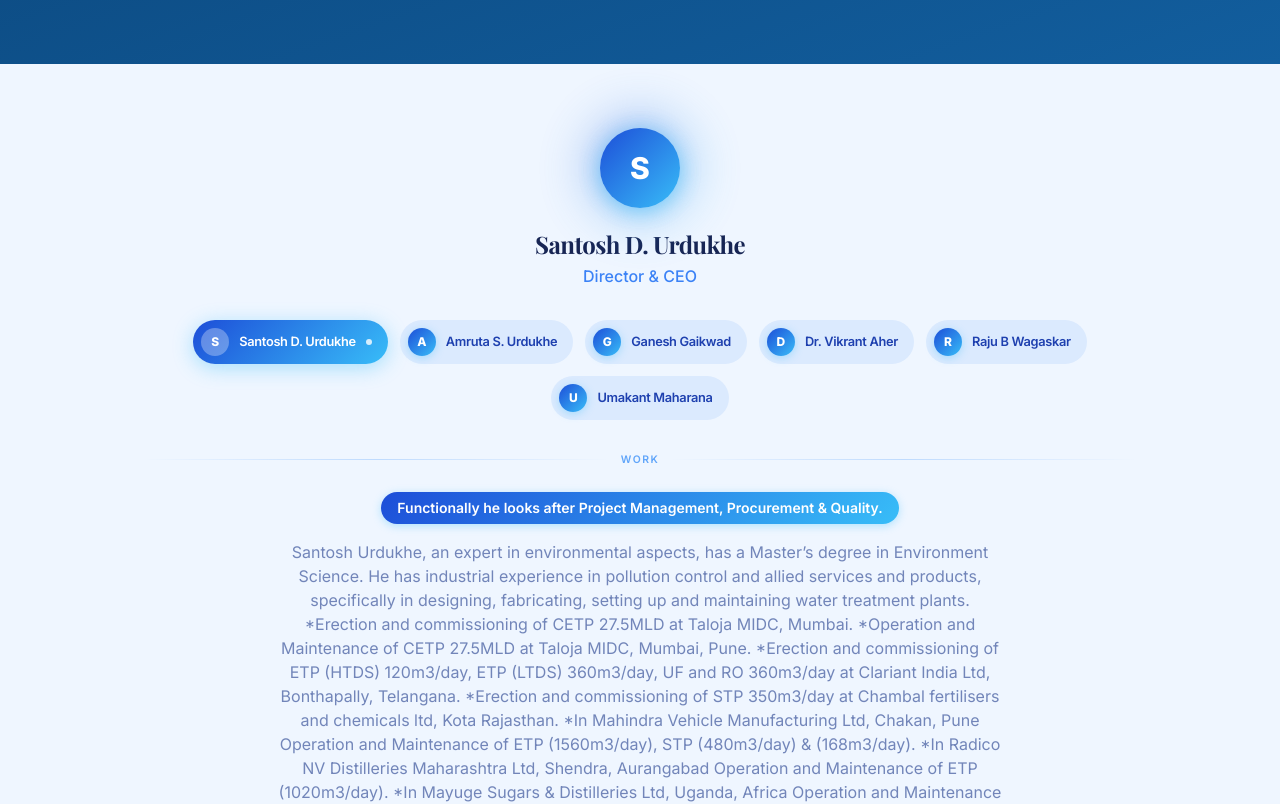
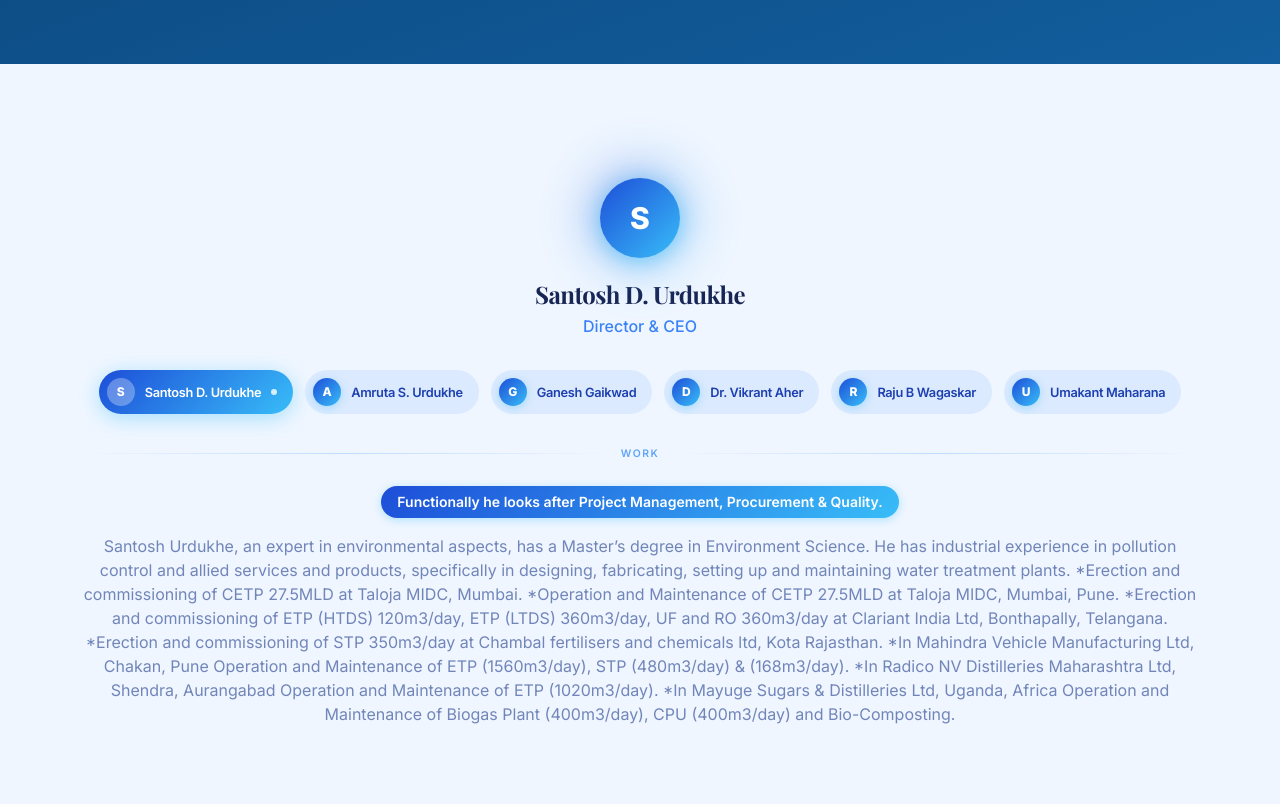
Before and after one commit to Sumeet1885/sa-enviro, a React (Vite) app: page /team in a window 1280 px wide. Shown: the part 380-1184 px from the top of the page. Built offline with nearby package versions, Linux system fonts and the light colour scheme.

Commit message:
Has Fixed the Team Desc Section

```diff
--- a/src/components/Sections/BlogPage.tsx
+++ b/src/components/Sections/BlogPage.tsx
@@ -279,7 +279,7 @@ function BlogContent({ title, excerpt, content }) {
           borderBottom: "2px solid var(--c-primary-light)",
         }}
       >
-        Blog Heading
+        Purpose
       </h2>
 
       <p
--- a/src/components/ui/Used/BlogSection.tsx
+++ b/src/components/Sections/BlogSection.tsx
@@ -416,7 +416,7 @@ const BlogCard: React.FC<{
 };
 
 // ── Main Blog Section ─────────────────────────────────────────────────────────
-export default function BlogSection() {
+export default function BlogsSection() {
   const [selectedBlog, setSelectedBlog] = useState<Blog | null>(null);
   const [activeCategory, setActiveCategory] = useState("All");
 
--- a/src/components/ui/Used/Team_Section.tsx
+++ b/src/components/Sections/Team_Section.tsx
@@ -87,7 +87,7 @@ export default function TestimonialSlider() {
 
   return (
     <div className="relative min-h-screen flex flex-col justify-center bg-blue-50 overflow-hidden px-4 py-12 sm:px-6 sm:py-16">
-      <div className="w-full max-w-5xl mx-auto">
+      <div className="w-full max-w-6xl mx-auto">
         {/* ══ Avatar halo + Title ═══════════════════════════════════════════ */}
         <div className="flex flex-col items-center text-center mb-8">
           {/* Halo glow ring behind avatar */}
@@ -214,7 +214,7 @@ export default function TestimonialSlider() {
           </div>
 
           {/* Details paragraph */}
-          <p className="text-sm sm:text-base text-blue-900/60 leading-relaxed text-center px-4 pb-6 max-w-3xl mx-auto break-words">
+          <p className="text-sm sm:text-base text-blue-900/60 leading-relaxed text-center px-4 pb-6 w-full mx-auto break-words">
             {user.details}
           </p>
         </div>
--- a/src/pages/Blogs.tsx
+++ b/src/pages/Blogs.tsx
@@ -3,7 +3,7 @@ import { useState } from "react";
 import { SEO } from "@/components/layout/SEO";
 import { AnimatedSection } from "@/components/motion";
 import { siteConfig, seoData } from "@/constants/siteData";
-import BlogSection from "@/components/ui/Used/BlogSection";
+import BlogsSection from "@/components/Sections/BlogSection";
 import HeroSection from "@/components/Sections/HeroSection";
 import { useParams } from "react-router-dom";
 import BlogPage from "@/components/Sections/BlogPage";
@@ -25,7 +25,7 @@ const Client = () => {
         heading="SAES Knowledge Hub"
         subtitle="Insights, Innovations & Industry Updates in Water, Wastewater, ZLD & Environmental Engineering"
       />
-      {!slug ? <BlogSection /> : <BlogPage />}
+      {!slug ? <BlogsSection /> : <BlogPage />}
     </>
   );
 };
--- a/src/pages/Client.tsx
+++ b/src/pages/Client.tsx
@@ -3,7 +3,7 @@ import { useState } from "react";
 import { SEO } from "@/components/layout/SEO";
 import { AnimatedSection } from "@/components/motion";
 import { siteConfig, seoData } from "@/constants/siteData";
-import LogoShowcase from "@/components/ui/Used/Client_Show";
+import LogoShowcase from "@/components/Sections/Client_Show";
 import HeroSection from "@/components/Sections/HeroSection";
 
 const Client = () => {
--- a/src/pages/Team.tsx
+++ b/src/pages/Team.tsx
@@ -7,7 +7,7 @@ import {
   StaggerItem,
 } from "@/components/motion";
 import { siteConfig, seoData } from "@/constants/siteData";
-import TeamSlider from "@/components/ui/Used/Team_Section";
+import TeamSlider from "@/components/Sections/Team_Section";
 import HeroSection from "@/components/Sections/HeroSection";
 
 const Team = () => {
```
Also changed, not shown: src/components/Sections/Client_Show.tsx (renamed from src/components/ui/Used/Client_Show.tsx), src/components/Sections/ImageGallery.tsx (renamed from src/components/ui/Used/ImageGallery.tsx).
